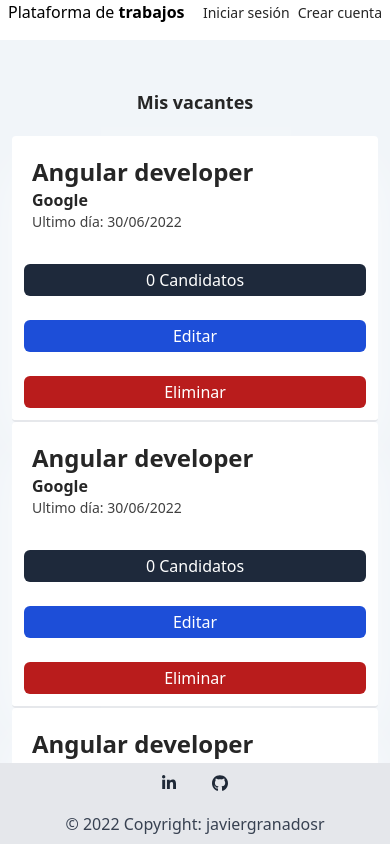
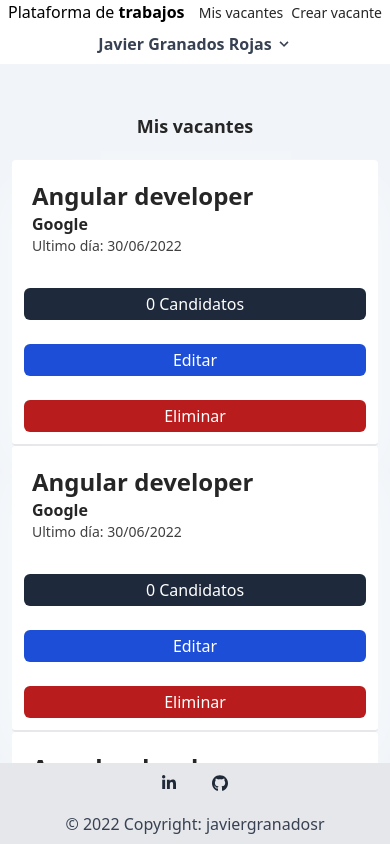
Before and after one commit to javiergranadosr/app-job, an Angular app: page /vacants in a window 390 px wide. Shown: the top 844 px of the page. Built offline with nearby package versions, Linux system fonts and the light colour scheme.

Commit message:
Maquetado navbar con session y sin session

```diff
--- a/src/app/shared/navbar/navbar.component.css
+++ b/src/app/shared/navbar/navbar.component.css
@@ -1,3 +1,15 @@
 .menu a:hover {
   border-bottom: 2px solid  #262626;
 }
+
+.dropdown:hover .dropdown-menu {
+  display: block;
+}
+
+
+@media (max-width: 640px) {
+  .movil-menu {
+    display: block;
+    margin: auto;
+  }
+}
--- a/src/app/shared/navbar/navbar.component.html
+++ b/src/app/shared/navbar/navbar.component.html
@@ -1,16 +1,59 @@
-<nav class="w-full h-10 bg-white sticky top-0 z-50">
+<nav class="w-full h-auto bg-white sticky top-0 z-50">
   <div
-    class="container mx-auto flex flex-nowrap flex-row justify-between items-center px-2"
+    class="container mx-auto flex flex-wrap flex-row justify-between items-center px-2"
   >
     <a href="" class="text-base md:text-2xl"
       ><span class="text-black">Plataforma de </span>
       <strong class="text-black">trabajos</strong></a
     >
-    <div class="menu">
+    <!-- CUANDO HAY SESION Y ES ROL RECLUTADOR -->
+
+    <div class="menu" >
       <a href="" class="text-sm lg:text-base mr-2 text-neutral-800"
+        >Mis vacantes</a
+      >
+      <a href="" class="text-sm lg:text-base text-neutral-800">Crear vacante</a>
+    </div>
+    <div class="menu movil-menu">
+      <!-- CUANDO NO HAY SESION -->
+      <!--  <a href="" class="text-sm lg:text-base mr-2 text-neutral-800"
         >Iniciar sesión</a
       >
-      <a href="" class="text-sm lg:text-base text-neutral-800">Crear cuenta</a>
+      <a href="" class="text-sm lg:text-base text-neutral-800">Crear cuenta</a>  -->
+
+      <!-- CUANDO HAY SESION Y ES ROL DESARROLLADOR Y RECLUTADOR  -->
+      <div class="dropdown inline-block relative">
+        <button
+          class="bg-white text-gray-700 font-semibold py-2 px-4 rounded inline-flex items-center"
+        >
+          <span class="mr-1">Javier Granados Rojas</span>
+          <svg
+            class="fill-current h-4 w-4"
+            xmlns="http://www.w3.org/2000/svg"
+            viewBox="0 0 20 20"
+          >
+            <path
+              d="M9.293 12.95l.707.707L15.657 8l-1.414-1.414L10 10.828 5.757 6.586 4.343 8z"
+            />
+          </svg>
+        </button>
+        <ul class="dropdown-menu absolute hidden text-gray-700 pt-1">
+          <li class="">
+            <a
+              class="rounded-t bg-gray-200 hover:bg-gray-400 py-2 px-4 block whitespace-no-wrap"
+              href="#"
+              >Mi perfil</a
+            >
+          </li>
+          <li class="">
+            <a
+              class="bg-gray-200 hover:bg-gray-400 py-2 px-4 block whitespace-no-wrap"
+              href="#"
+              >Cerrar sesión</a
+            >
+          </li>
+        </ul>
+      </div>
     </div>
   </div>
 </nav>
```
